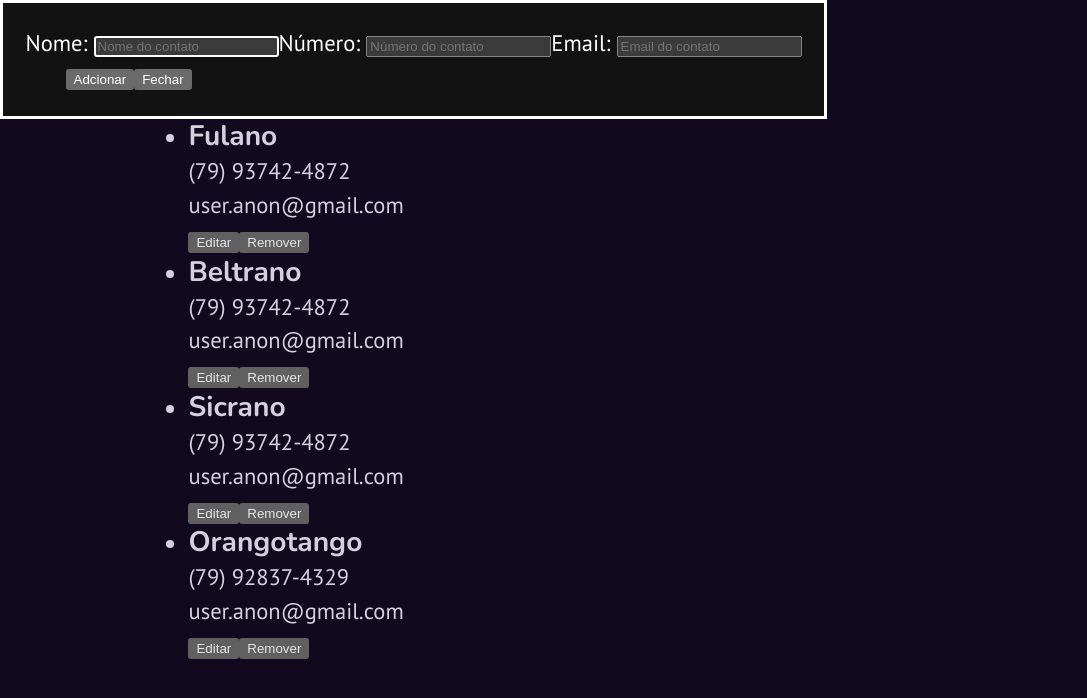
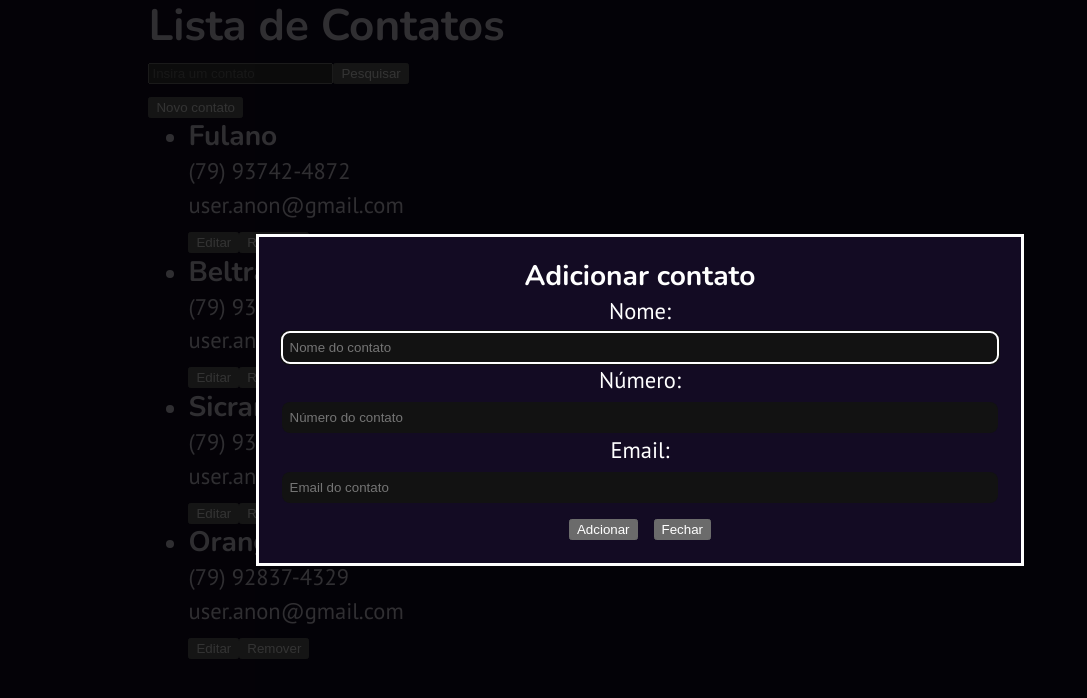
Before and after one commit to MisterConscio/contatos-react, a React (Vite) app: page / in a window 1280 px wide. Both pictures are taken after a click on the button "Novo contato". Shown: the top 698 px of the page, without its empty margins (0-1087 px from the left). Built offline with nearby package versions, Linux system fonts and the light colour scheme.

Commit message:
Adicionado gerenciamento redux e habilidade de adicionar contatos

```diff
--- a/src/App.tsx
+++ b/src/App.tsx
@@ -1,39 +1,17 @@
 import { useState } from 'react'
+import { Provider, useSelector } from 'react-redux'
+
+import { RootReducer } from './store'
+import store from './store'
 
 import Contato from './components/Contato'
 import NewContact from './components/NewContact'
 
 import EstiloGlobal, { Main } from './styles'
 
-const contatos = [
-  {
-    id: 0,
-    name: "Fulano",
-    number: "(79) 93742-4872",
-    email: "user.anon@gmail.com"
-  },
-  {
-    id: 1,
-    name: "Beltrano",
-    number: "(79) 93742-4872",
-    email: "user.anon@gmail.com"
-  },
-  {
-    id: 2,
-    name: "Sicrano",
-    number: "(79) 93742-4872",
-    email: "user.anon@gmail.com"
-  },
-  {
-    id: 3,
-    name: "Orangotango",
-    number: "(79) 92837-4329",
-    email: "user.anon@gmail.com"
-  },
-]
-
 function App() {
   const [ isNewContactOpened, setIsNewContactOpened ] = useState(false)
+  const { itens } = useSelector((state: RootReducer) => state.contatos)
 
   return (
     <>
@@ -53,8 +31,8 @@ function App() {
           </button>
         </div>
         <ul>
-          {contatos.map((item, index) => (
-            <li key={index}>
+          {itens.map((item) => (
+            <li key={item.id}>
               <Contato
                 name={item.name}
                 number={item.number}
--- a/src/components/Contato.tsx
+++ b/src/components/Contato.tsx
@@ -1,4 +1,8 @@
-const Contato = ({ name, number, email }) => {
+import ContatoClass from '../models/Contato'
+
+type Props = ContatoClass
+
+const Contato = ({ name, number, email }: Props) => {
   return (
     <div>
       <h3>{name}</h3>
--- a/src/components/NewContact.tsx
+++ b/src/components/NewContact.tsx
@@ -1,7 +1,45 @@
-import { useEffect, useRef } from 'react'
+import { useState, useEffect, useRef, FormEvent } from 'react'
+import { useDispatch } from 'react-redux'
+
+import { adicionar } from '../store/contatos'
+
+import styled from 'styled-components'
+
+const Dialog = styled.dialog`
+  background-color: var(--color-bg);
+  width: 60%;
+  text-align: center;
+
+  ::backdrop {
+    background-color: rgba(0, 0, 0, 0.8);
+  }
+
+  input {
+    padding: 8px;
+    border-radius: 8px;
+    width: 100%;
+
+    color: var(--color-text);
+    border: none;
+  }
+
+  menu {
+    margin-top: 16px;
+    padding: 0;
+    display: flex;
+    justify-content:center;
+    gap: 1rem;
+  }
+`
 
 const NewContact = ({isOpened, onClose}) => {
   const ref = useRef<HTMLDialogElement>(null);
+
+  const dispatch = useDispatch()
+
+  const [name, setName] = useState("")
+  const [number, setNumber] = useState("")
+  const [email, setEmail] = useState("")
 
   useEffect(() => {
     if (isOpened) {
@@ -11,21 +49,60 @@ const NewContact = ({isOpened, onClose}) => {
     }
   }, [isOpened])
 
+  function adicionarContato(event: FormEvent) {
+    event.preventDefault()
+
+    dispatch(
+      adicionar({
+        name,
+        number,
+        email
+      })
+    )
+  }
+
   return (
-    <dialog ref={ref}>
-      <form>
+    <Dialog ref={ref}>
+      <form onSubmit={adicionarContato} method="dialog">
+        <h3>Adicionar contato</h3>
+        <section>
+          <div className="form-control">
             <label htmlFor="name">Nome: </label>
-        <input id="name" type="text" placeholder="Nome do contato" required/>
+            <input
+              id="name"
+              type="text"
+              placeholder="Nome do contato"
+              onChange={(e) => setName(e.target.value)}
+              required
+            />
+          </div>
+          <div className="form-control">
             <label htmlFor="number">Número: </label>
-        <input id="number" type="text" placeholder="Número do contato" required/>
+            <input
+              id="number"
+              type="text"
+              placeholder="Número do contato"
+              onChange={(e) => setNumber(e.target.value)}
+              required
+            />
+          </div>
+          <div className="form-control">
             <label htmlFor="email">Email: </label>
-        <input id="email" type="text" placeholder="Email do contato" required/>
+            <input
+              id="email"
+              type="email"
+              placeholder="Email do contato"
+              onChange={(e) => setEmail(e.target.value)}
+              required
+            />
+          </div>
           <menu>
             <button type="submit">Adcionar</button>
             <button type="button" onClick={onClose}>Fechar</button>
           </menu>
+        </section>
       </form>
-    </dialog>
+    </Dialog>
   )
 }
 
--- /dev/null
+++ b/src/models/Contato.ts
@@ -0,0 +1,22 @@
+//import * as enums from '../utils/enums/Contato'
+
+class Contato {
+  name: string
+  number: string
+  email: string
+  id: number
+
+  constructor(
+    name: string,
+    number: string,
+    email: string,
+    id: number,
+  ) {
+    this.name = name
+    this.number = number
+    this.email = email
+    this.id = id
+  }
+}
+
+export default Contato
--- /dev/null
+++ b/src/store/contatos.ts
@@ -0,0 +1,74 @@
+import { createSlice, PayloadAction } from '@reduxjs/toolkit'
+import Contato from '../models/Contato'
+
+type ContatosState = {
+  itens: Contato[]
+}
+
+const initialState: ContatosState = {
+  itens: [
+    {
+      id: 0,
+      name: "Fulano",
+      number: "(79) 93742-4872",
+      email: "user.anon@gmail.com"
+    },
+    {
+      id: 1,
+      name: "Beltrano",
+      number: "(79) 93742-4872",
+      email: "user.anon@gmail.com"
+    },
+    {
+      id: 2,
+      name: "Sicrano",
+      number: "(79) 93742-4872",
+      email: "user.anon@gmail.com"
+    },
+    {
+      id: 3,
+      name: "Orangotango",
+      number: "(79) 92837-4329",
+      email: "user.anon@gmail.com"
+    },
+  ]
+}
+
+const contatosSlice = createSlice({
+  name: 'contatos',
+  initialState,
+  reducers: {
+    //remover: (state, action: PayloadAction<number>) => {
+    //  state.itens = state.itens.filter((tarefa) => tarefa.id !== action.payload)
+    //},
+    //editar: (state, action: PayloadAction<Contato>) => {
+    //  const tarefaIndex = state.itens.findIndex(
+    //    (t) => t.id === action.payload.id
+    //  )
+    //  if (tarefaIndex >= 0) {
+    //    state.itens[tarefaIndex] = action.payload
+    //  }
+    //},
+    adicionar: (state, action: PayloadAction<Omit<Contato, 'id'>>) => {
+      const contatoJaExiste = state.itens.find(
+        (contato) =>
+          contato.name.toLowerCase() === action.payload.name.toLowerCase()
+      )
+
+      if (contatoJaExiste) {
+        alert('Ja existe uma contato com esse nome')
+      } else {
+        const ultimoContato = state.itens[state.itens.length - 1]
+        const contatoNovo = {
+          ...action.payload,
+          id: ultimoContato ? ultimoContato.id + 1 : 1
+        }
+        state.itens.push(contatoNovo)
+      }
+    },
+  }
+})
+
+export const { adicionar } = contatosSlice.actions
+
+export default contatosSlice.reducer
--- /dev/null
+++ b/src/store/index.ts
@@ -0,0 +1,13 @@
+import { configureStore } from '@reduxjs/toolkit'
+
+import contatosReducer from './contatos'
+
+const store = configureStore({
+  reducer: {
+    contatos: contatosReducer,
+  }
+})
+
+export type RootReducer = ReturnType<typeof store.getState>
+
+export default store
--- a/src/styles/index.ts
+++ b/src/styles/index.ts
@@ -8,7 +8,7 @@ const EstiloGlobal = createGlobalStyle`
   box-sizing: border-box;
   }
 
-  * {
+  *:not(dialog) {
     margin: 0;
   }
 
```
Also changed, not shown: src/main.tsx (+5 -2 lines). Lines whose indentation alone changed are shown as unchanged.
